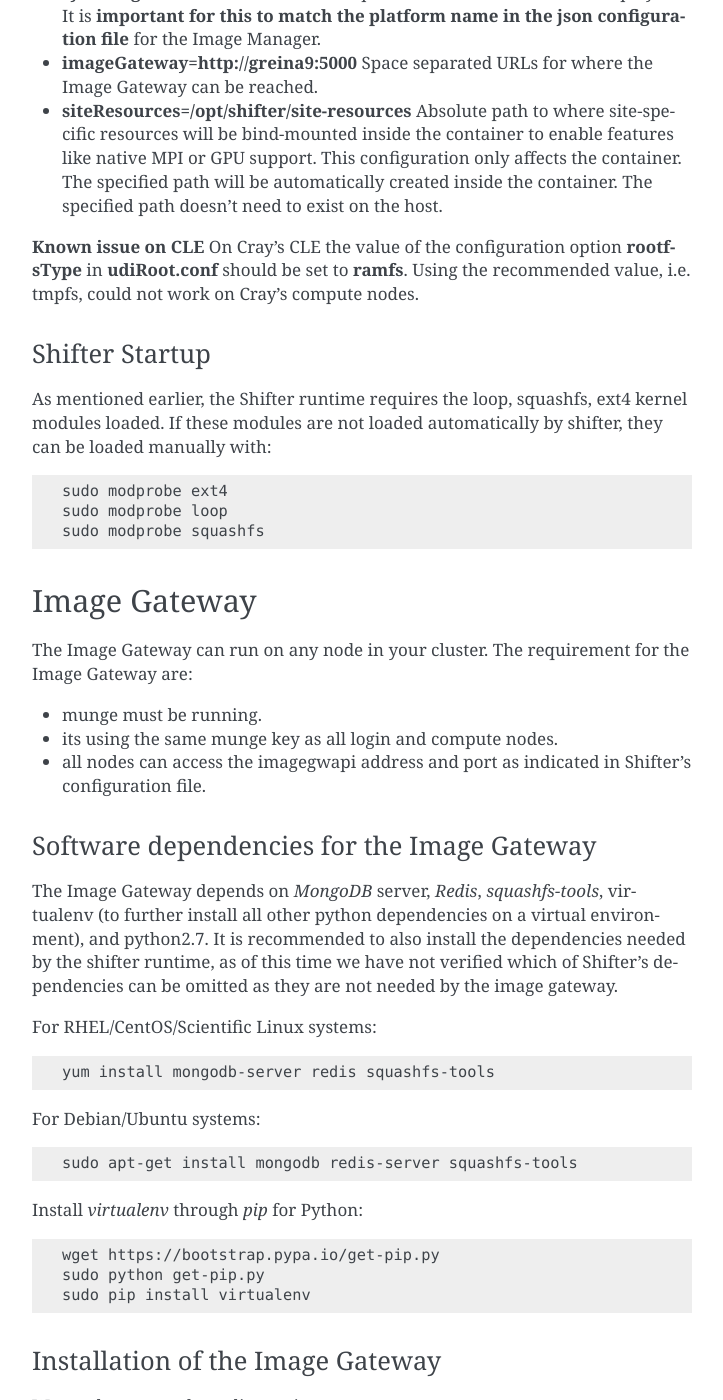
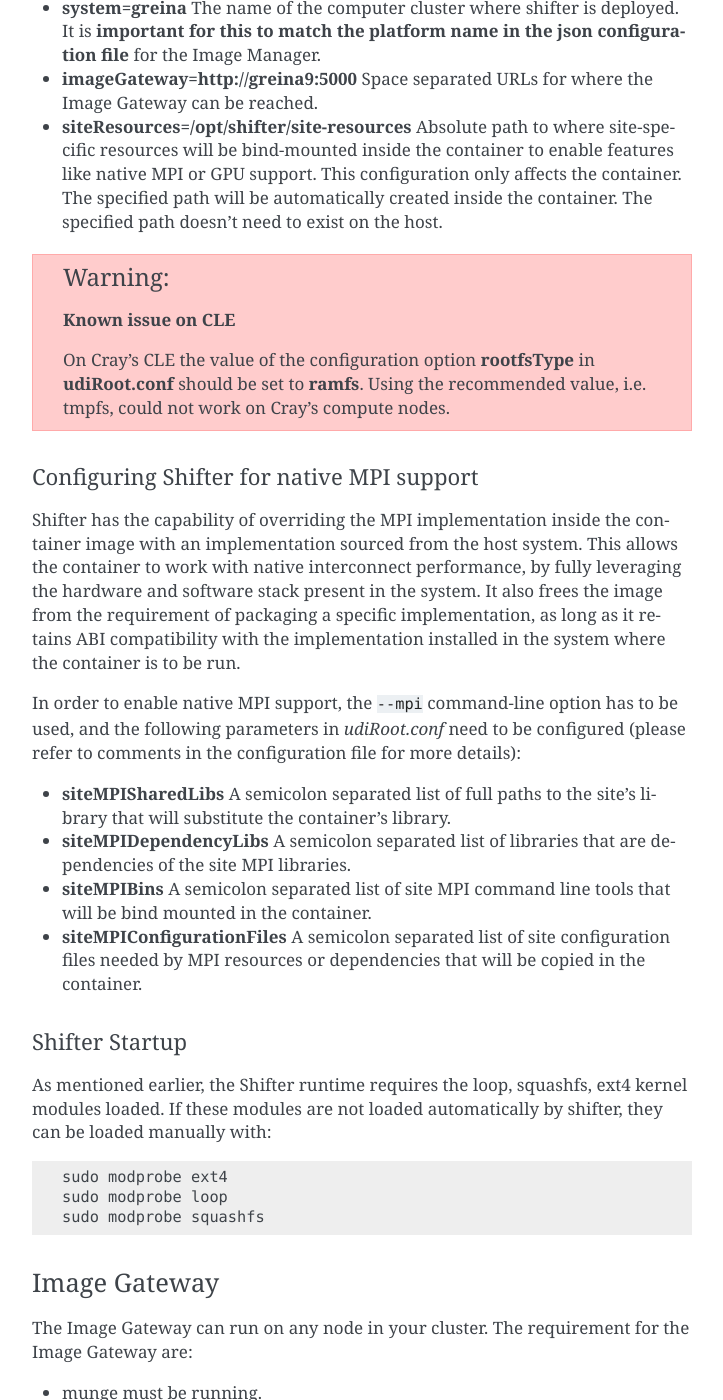
Before and after one commit to NERSC/shifter, a Sphinx documentation site: the page built from doc/install/manualinstall.rst, in a window 1280 px wide and 1400 px high, scrolled down 2699 px. Shown: the whole window, without its empty margins (388-1111 px from the left). Built offline with Sphinx 7.4.7, drawn with Linux system fonts in a browser that asks for light colours; some of the changed text lies outside the part shown.

Commit message:
Updated manual installation doc page

```diff
--- a/doc/install/manualinstall.rst
+++ b/doc/install/manualinstall.rst
@@ -100,8 +104,35 @@
 * **imageGateway=http://greina9:5000** Space separated URLs for where the Image Gateway can be reached.
 * **siteResources=/opt/shifter/site-resources** Absolute path to where site-specific resources will be bind-mounted inside the container to enable features like native MPI or GPU support. This configuration only affects the container. The specified path will be automatically created inside the container. The specified path doesn't need to exist on the host.
 
-**Known issue on CLE**
-On Cray's CLE the value of the configuration option **rootfsType** in **udiRoot.conf** should be set to **ramfs**. Using the recommended value, i.e. tmpfs, could not work on Cray's compute nodes.
+.. warning::
+    **Known issue on CLE**
+
+    On Cray's CLE the value of the configuration option **rootfsType** in **udiRoot.conf** should be set to **ramfs**. Using the recommended value, i.e. tmpfs, could not work on Cray's compute nodes.
+
+
+Configuring Shifter for native MPI support
+++++++++++++++++++++++++++++++++++++++++++
+
+Shifter has the capability of overriding the MPI implementation inside the
+container image with an implementation sourced from the host system. This allows
+the container to work with native interconnect performance, by fully leveraging
+the hardware and software stack present in the system. It also frees the
+image from the requirement of packaging a specific implementation, as long
+as it retains ABI compatibility with the implementation installed in the system
+where the container is to be run.
+
+In order to enable native MPI support, the ``--mpi`` command-line option has to
+be used, and the following parameters in *udiRoot.conf* need to be configured
+(please refer to comments in the configuration file for more details):
+
+* **siteMPISharedLibs** A semicolon separated list of full paths to the site's
+  library that will substitute the container's library.
+* **siteMPIDependencyLibs** A semicolon separated list of libraries that are
+  dependencies of the site MPI libraries.
+* **siteMPIBins** A semicolon separated list of site MPI command line tools that will
+  be bind mounted in the container.
+* **siteMPIConfigurationFiles** A semicolon separated list of site configuration
+  files needed by MPI resources or dependencies that will be copied in the container.
 
 
 Shifter Startup
@@ -221,8 +252,8 @@
    sudo cp init.d.shifter-imagegw /etc/init.d/shifter-imagegw
 
 
-Configure
-+++++++++
+Configuration of the Image Gateway
+++++++++++++++++++++++++++++++++++
 
 For configuration parameters, the Image Gateway uses a file named *imagemanager.json*. The configuration file must be located in the directory that was specified in Shifter's *$SHIFTER_SYSCONFDIR* (*--sysconfdir* when running shifter's *configure* script). A base template file named *imagemanager.json.example* can be found inside the sources directory.
 
```
Also changed, not shown: other parts of doc/install/manualinstall.rst (+9 -5 lines).
